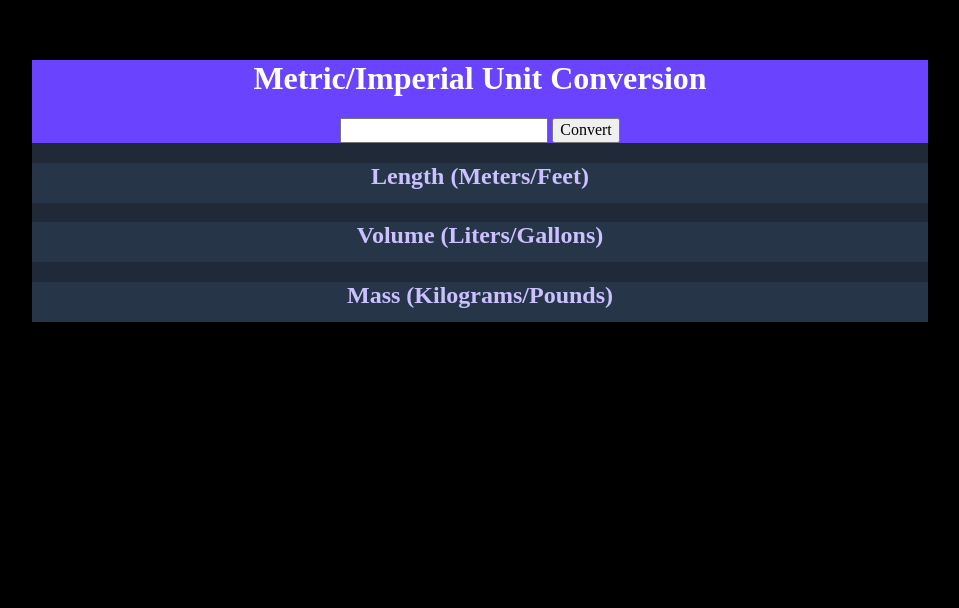
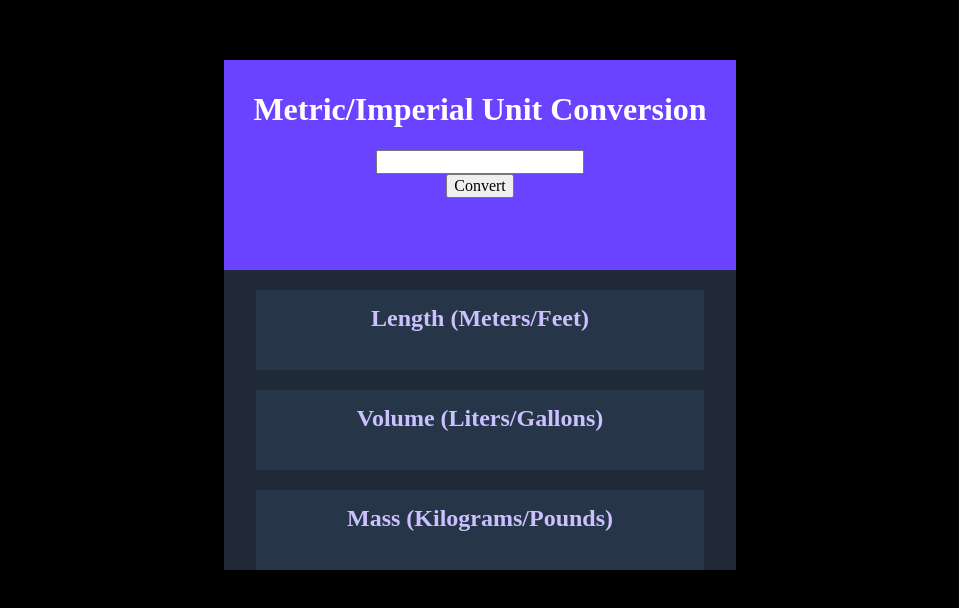
Before and after one commit to ashsass/unit-converter, a website built with Vite: page index.html in a window 1280 px wide. Shown: the part 132-740 px from the top of the page, without its empty margins (160-1119 px from the left). Built offline with nearby package versions, Linux system fonts and the light colour scheme.

Commit message:
Adding spacing between elements

```diff
--- a/index.css
+++ b/index.css
@@ -10,19 +10,19 @@
 html {
     font-size: 10px;
     background: #000;
+    box-sizing: border-box;
 }
 
 body {
     margin: 0;
     font-size: 1.6rem;
-    box-sizing: border-box;
     color: #FFF;
     background: #000;
 }
 
 .root {
     text-align: center;
-    width: 70vw;
+    width: 40vw;
     margin: auto;
     margin-top: 15%;
     background: #1F2937;
@@ -30,13 +30,19 @@ body {
 
 header {
     background: #6943FF;
+    height: 20rem;
+    padding-top: 1rem;
+}
+
+
+section {
+    background: #273549;
+    height: 8rem;
+    width: 35vw;
+    margin: auto;
 }
 
 h2 {
     color: #CCC1FF;
+    padding-top: 1.5rem;
 }
-
-section {
-    background: #273549;
-    height: 4rem;
-}
```
Also changed, not shown: index.html (+1 -0 lines).
